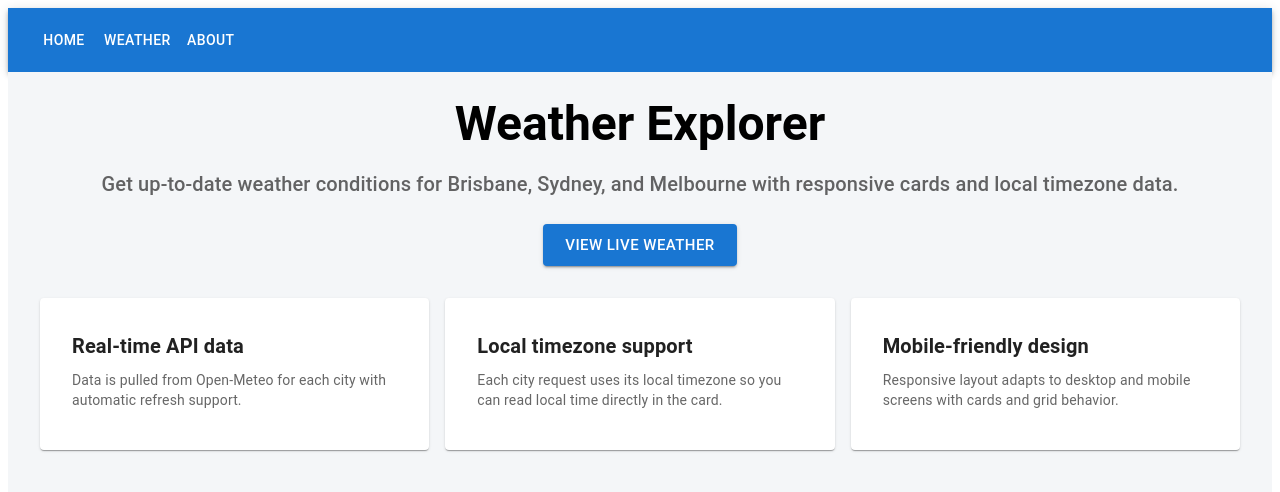
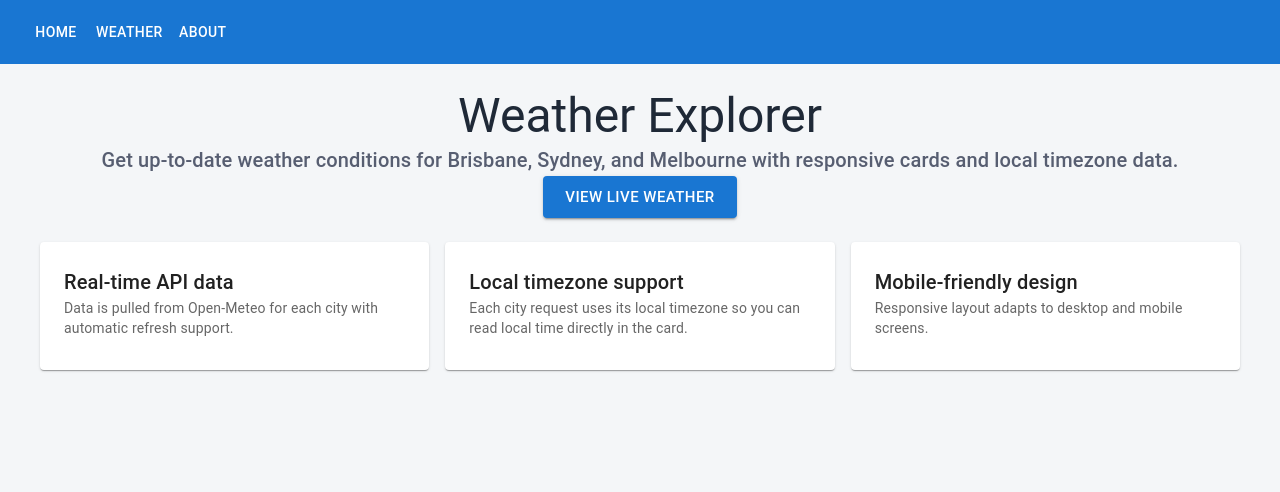
Before and after one commit to AWongQUT/weather-explorer, a React (Vite) app: page / in a window 1280 px wide. Shown: the top 492 px of the page. Built offline with nearby package versions, Linux system fonts and the light colour scheme.

Commit message:
Refactor inline css to App.css

```diff
--- /dev/null
+++ b/src/App.css
@@ -0,0 +1,67 @@
+:root {
+    --bg: #f4f6f8;
+    --text: #1f2937;
+    --text-muted: #575e71;
+}
+
+body {
+    margin: 0;
+    font-family: 'Roboto', 'Helvetica', 'Arial', sans-serif;
+    background: var(--bg);
+    color: var(--text);
+}
+
+.home-page,
+.weather-page,
+.about-page {
+    padding: 24px;
+    min-height: 100vh;
+    background-color: var(--bg);
+}
+
+.hero {
+    max-width: 1200px;
+    margin: 0 auto 24px;
+    text-align: center;
+}
+
+.hero-title {
+    font-weight: 700;
+    margin-bottom: 12px;
+}
+
+.hero-subtitle {
+    color: var(--text-muted);
+    margin-bottom: 16px;
+}
+
+.feature-grid,
+.weather-grid {
+    display: grid;
+    gap: 16px;
+    grid-template-columns: repeat(auto-fit, minmax(250px, 1fr));
+    max-width: 1200px;
+    margin: 0 auto;
+}
+
+.section-center {
+    display: flex;
+    justify-content: center;
+    margin-bottom: 16px;
+}
+
+.loading-card,
+.error-card {
+    display: flex;
+    justify-content: center;
+    margin: 32px 0;
+}
+
+.card-root {
+    padding: 8px;
+}
+
+.card-content-title {
+    font-weight: 600;
+    margin-bottom: 8px;
+}
--- a/src/App.jsx
+++ b/src/App.jsx
@@ -3,6 +3,7 @@ import Home from "./pages/Home"
 import About from "./pages/About"
 import Weather from './pages/Weather'
 import Layout from "./Layout"
+import "./App.css"
 
 function App() {
 
--- a/src/components/WeatherCard.jsx
+++ b/src/components/WeatherCard.jsx
@@ -62,9 +62,9 @@ function weatherCodeIcon(code) {
 
 export default function WeatherCard({ city, weather, loading, error }) {
     return (
-        <Card sx={{ minWidth: 280, maxWidth: 360, p: 1 }}>
+        <Card className="card-root" sx={{ minWidth: 280, maxWidth: 360 }}>
             <CardContent>
-                <Typography gutterBottom sx={{ fontWeight: 'bold', fontSize: 22 }}>
+                <Typography gutterBottom className="card-content-title" variant="h6">
                     {city}
                 </Typography>
 
--- a/src/pages/Home.jsx
+++ b/src/pages/Home.jsx
@@ -11,13 +11,12 @@ import ListItemText from '@mui/material/ListItemText';
 
 function Home() {
 	return (
-		<Box sx={{ p: 3, backgroundColor: '#f4f6f8', minHeight: '100vh' }}>
-			<Box sx={{ maxWidth: 1200, mx: 'auto' }}>
-				<Box sx={{ mb: 4, textAlign: 'center' }}>
-					<Typography variant="h3" sx={{ fontWeight: 700, mb: 2 }}>
+		<Box className="home-page">
+			<Box className="hero">
+				<Typography variant="h3" className="hero-title">
 					Weather Explorer
 				</Typography>
-					<Typography variant="h6" sx={{ color: 'text.secondary', mb: 3 }}>
+				<Typography variant="h6" className="hero-subtitle">
 					Get up-to-date weather conditions for Brisbane, Sydney, and Melbourne with responsive cards and local timezone data.
 				</Typography>
 				<Button href="/weather" variant="contained" size="large">
@@ -25,10 +24,10 @@ function Home() {
 				</Button>
 			</Box>
 
-				<Box sx={{ display: 'grid', gridTemplateColumns: 'repeat(auto-fit, minmax(250px, 1fr))', gap: 2 }}>
-					<Card sx={{ p: 2 }}>
+			<Box className="feature-grid">
+				<Card className="card-root">
 					<CardContent>
-							<Typography variant="h6" sx={{ mb: 1, fontWeight: 600 }}>
+						<Typography variant="h6" className="card-content-title">
 							Real-time API data
 						</Typography>
 						<Typography variant="body2" color="text.secondary">
@@ -37,9 +36,9 @@ function Home() {
 					</CardContent>
 				</Card>
 
-					<Card sx={{ p: 2 }}>
+				<Card className="card-root">
 					<CardContent>
-							<Typography variant="h6" sx={{ mb: 1, fontWeight: 600 }}>
+						<Typography variant="h6" className="card-content-title">
 							Local timezone support
 						</Typography>
 						<Typography variant="body2" color="text.secondary">
@@ -48,17 +47,16 @@ function Home() {
 					</CardContent>
 				</Card>
 
-					<Card sx={{ p: 2 }}>
+				<Card className="card-root">
 					<CardContent>
-							<Typography variant="h6" sx={{ mb: 1, fontWeight: 600 }}>
+						<Typography variant="h6" className="card-content-title">
 							Mobile-friendly design
 						</Typography>
 						<Typography variant="body2" color="text.secondary">
-								Responsive layout adapts to desktop and mobile screens with cards and grid behavior.
+							Responsive layout adapts to desktop and mobile screens.
 						</Typography>
 					</CardContent>
 				</Card>
-				</Box>
 			</Box>
 		</Box>
 	);
--- a/src/pages/Weather.jsx
+++ b/src/pages/Weather.jsx
@@ -65,24 +65,12 @@ function Weather() {
     }, [refreshCount]);
 
     return (
-        <Box sx={{ p: 2 }}>
-            <Typography variant="h4" sx={{ mb: 2, textAlign: 'center' }}>
+        <Box className="weather-page">
+            <Typography variant="h4" className="hero-title" sx={{ textAlign: 'center' }}>
                 Current Weather
             </Typography>
 
-            {loading && (
-                <Box sx={{ display: 'flex', justifyContent: 'center', my: 4 }}>
-                    <CircularProgress size={36} />
-                </Box>
-            )}
-
-            {error && (
-                <Typography color="error" sx={{ mb: 2, textAlign: 'center' }}>
-                    {error}
-                </Typography>
-            )}
-
-            <Box sx={{ display: 'flex', justifyContent: 'center', mb: 2 }}>
+            <Box className="section-center">
                 <Button
                     variant="contained"
                     onClick={() => {
@@ -94,6 +82,18 @@ function Weather() {
                     Refresh City Weather
                 </Button>
             </Box>
+
+            {loading && (
+                <Box className="loading-card">
+                    <CircularProgress size={36} />
+                </Box>
+            )}
+
+            {error && (
+                <Typography color="error" className="error-card">
+                    {error}
+                </Typography>
+            )}
 
             <Box sx={{ display: 'grid', gap: 2, gridTemplateColumns: 'repeat(auto-fit, minmax(280px, 1fr))' }}>
                 {locations.map((item) => (
```
Lines whose indentation alone changed are shown as unchanged.
